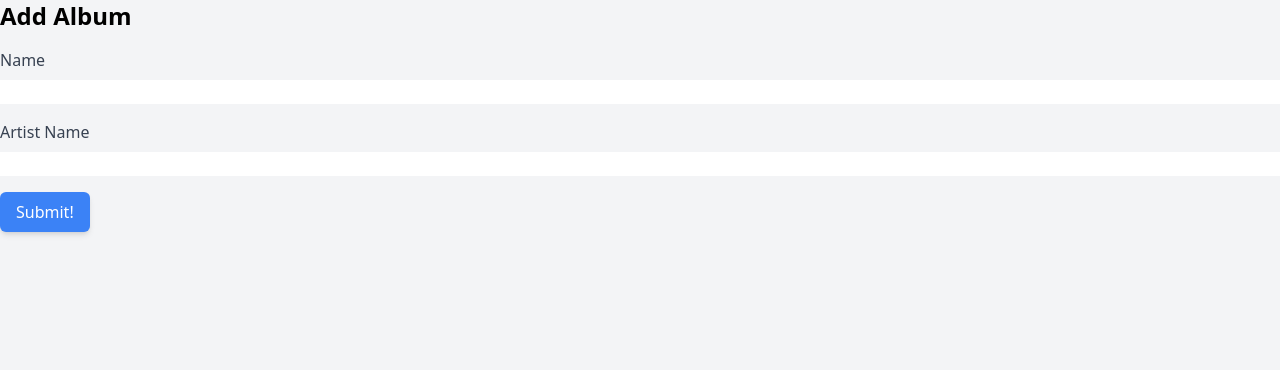
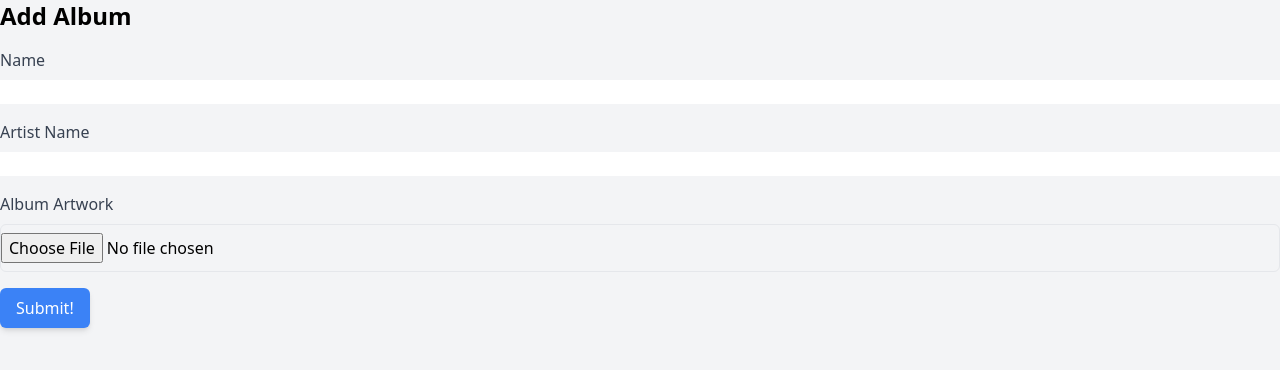
Before and after one commit to layton-skidmore/SoundCanvas, a Django app: page /new_album/create/ in a window 1280 px wide. Shown: the part 60-430 px from the top of the page. Run offline with Django 4.2, Linux system fonts and the light colour scheme; some libraries are stand-ins or nearby versions.

Commit message:
add s3 album artwork

```diff
--- a/main_app/models.py
+++ b/main_app/models.py
@@ -5,9 +5,15 @@
 from django.core.validators import MinValueValidator, MaxValueValidator
 
 class Album(models.Model):
-    name = models.CharField(max_length=100)
-    artist_name = models.CharField(max_length=100)
     user = models.ForeignKey(User, on_delete=models.CASCADE)
+    name = models.CharField(max_length=200)
+    artist_name = models.CharField(max_length=200)
+    album_cover = models.URLField(blank=True)
+
+
+    def __str__(self):
+        return self.name
+
 
 class Review(models.Model):
     text = models.TextField(max_length=300)
--- a/main_app/static /css/style.css
+++ b/main_app/static/css/style.css
@@ -1,3 +1,7 @@
 input[type="text"] {
     border: 1px solid #e2e8f0;
 }
+
+body {
+    background-color: red;
+}
--- a/main_app/templates/base.html
+++ b/main_app/templates/base.html
@@ -7,9 +7,10 @@
     <meta name="viewport" content="width=device-width, initial-scale=1.0">
     <meta http-equiv="X-UA-Compatible" content="ie=edge">
     <title>Unit 3 Project title</title>
-    {% comment %} <link rel="stylesheet" type="text/css" href="{% static 'css/style.css' %}"> {% endcomment %}
+    <link rel="stylesheet" type="text/css" href="{% static 'css/style.css' %}">
     <link href="https://cdn.jsdelivr.net/npm/tailwindcss@2.2.16/dist/tailwind.min.css" rel="stylesheet">
     <script src="https://cdn.tailwindcss.com"></script>
+
 
 </head>
 
--- a/main_app/templates/main_app/new_album.html
+++ b/main_app/templates/main_app/new_album.html
@@ -4,17 +4,26 @@
 
 <h1 class="text-2xl font-semibold mb-4">Add Album</h1>
 
-  <form action="" method="POST" class="space-y-4">
+<form method="POST" enctype="multipart/form-data" class="space-y-4">
     {% csrf_token %}
+
     <div class="flex flex-col space-y-2">
-      <label for="{{ form.name.id_for_label }}" class="text-gray-700">Name</label>
-      {{ form.name }}
+        <label for="{{ form.name.id_for_label }}" class="text-gray-700">Name</label>
+        {{ form.name }}
     </div>
+
     <div class="flex flex-col space-y-2">
-      <label for="{{ form.artist_name.id_for_label }}" class="text-gray-700">Artist Name</label>
-      {{ form.artist_name }}
+        <label for="{{ form.artist_name.id_for_label }}" class="text-gray-700">Artist Name</label>
+        {{ form.artist_name }}
     </div>
+
+    <div class="flex flex-col space-y-2">
+      <label for="album_cover" class="text-gray-700">Album Artwork</label>
+      <input type="file" name="album_cover" accept="image/*" class="py-2 border rounded-md">
+    </div>
+
+
     <input type="submit" value="Submit!" class="bg-blue-500 text-white px-4 py-2 rounded-md shadow-md hover:bg-blue-600 cursor-pointer">
-  </form>
-</div>
+</form>
+
 {% endblock %}
--- a/main_app/urls.py
+++ b/main_app/urls.py
@@ -1,5 +1,7 @@
 from django.urls import path
 from . import views
+from django.conf import settings
+from django.conf.urls.static import static
 
 urlpatterns = [
 	path('', views.home, name='home'),
@@ -7,4 +9,4 @@
     path('about/', views.about, name='about'),
     path('new_album/create/', views.NewAlbumView.as_view(), name='new_album'),
     path('accounts/signup/', views.signup, name='signup'),
- ]
+ ] + static(settings.STATIC_URL, document_root=settings.STATIC_ROOT)
--- a/main_app/views.py
+++ b/main_app/views.py
@@ -1,9 +1,14 @@
 from django.shortcuts import render, redirect
 from django.views.generic.edit import CreateView
+from django import forms
 from django.contrib.auth import login
 from django.contrib.auth.forms import UserCreationForm
 from django.contrib.auth.decorators import login_required
 from .models import Review, Album
+from decouple import config
+import boto3
+import os
+from botocore.exceptions import NoCredentialsError
 
 
 # Create your views here.
@@ -17,14 +22,38 @@
     albums = Album.objects.all()
     return render(request, 'profile/index.html', {'albums' : albums })
 
+class AlbumForm(forms.ModelForm):
+    class Meta:
+        model = Album
+        fields = ['name', 'artist_name', 'album_cover']
+
+
 class NewAlbumView(CreateView):
-    model = Album
-    fields = ['name', 'artist_name']
+    form_class = AlbumForm
     template_name = 'main_app/new_album.html'
     success_url = '/index/'
 
     def form_valid(self, form):
         form.instance.user = self.request.user
+
+        album = form.save(commit=False)
+
+        if 'album_cover' in self.request.FILES:
+            album_cover = self.request.FILES['album_cover']
+            aws_access_key_id = config('AWS_ACCESS_KEY_ID')
+            aws_secret_access_key = config('AWS_SECRET_ACCESS_KEY')
+            s3 = boto3.client(
+                's3',
+                aws_access_key_id=aws_access_key_id,
+                aws_secret_access_key=aws_secret_access_key,
+            )
+            try:
+                s3.upload_fileobj(album_cover, config('S3_BUCKET'), album_cover.name)
+                album.album_cover = f"{config('S3_BASE_URL')}{config('S3_BUCKET')}/{album_cover.name}"
+            except NoCredentialsError:
+                print("Credentials not available")
+
+        album.save()
         return super().form_valid(form)
 
 
--- a/unit_three_project/settings.py
+++ b/unit_three_project/settings.py
@@ -120,7 +120,10 @@
 # Static files (CSS, JavaScript, Images)
 # https://docs.djangoproject.com/en/4.2/howto/static-files/
 
-STATIC_URL = '/static/'
+
+
+STATIC_URL = 'static/'
+
 
 LOGIN_REDIRECT_URL = '/index/'
 
```
Also changed, not shown: main_app/templates/profile/index.html (+12 -0 lines), album_artwork/sgraphic2.png (added), main_app/admin.py (line endings or trailing spaces), main_app/migrations/0002_album_album_cover.py (added), main_app/migrations/0003_alter_album_album_cover.py (added), main_app/migrations/0004_alter_album_album_cover.py (added), main_app/migrations/0005_remove_album_album_cover.py (added), main_app/migrations/0006_photo.py (added), main_app/migrations/0007_album_album_cover_alter_album_artist_name_and_more.py (added).
